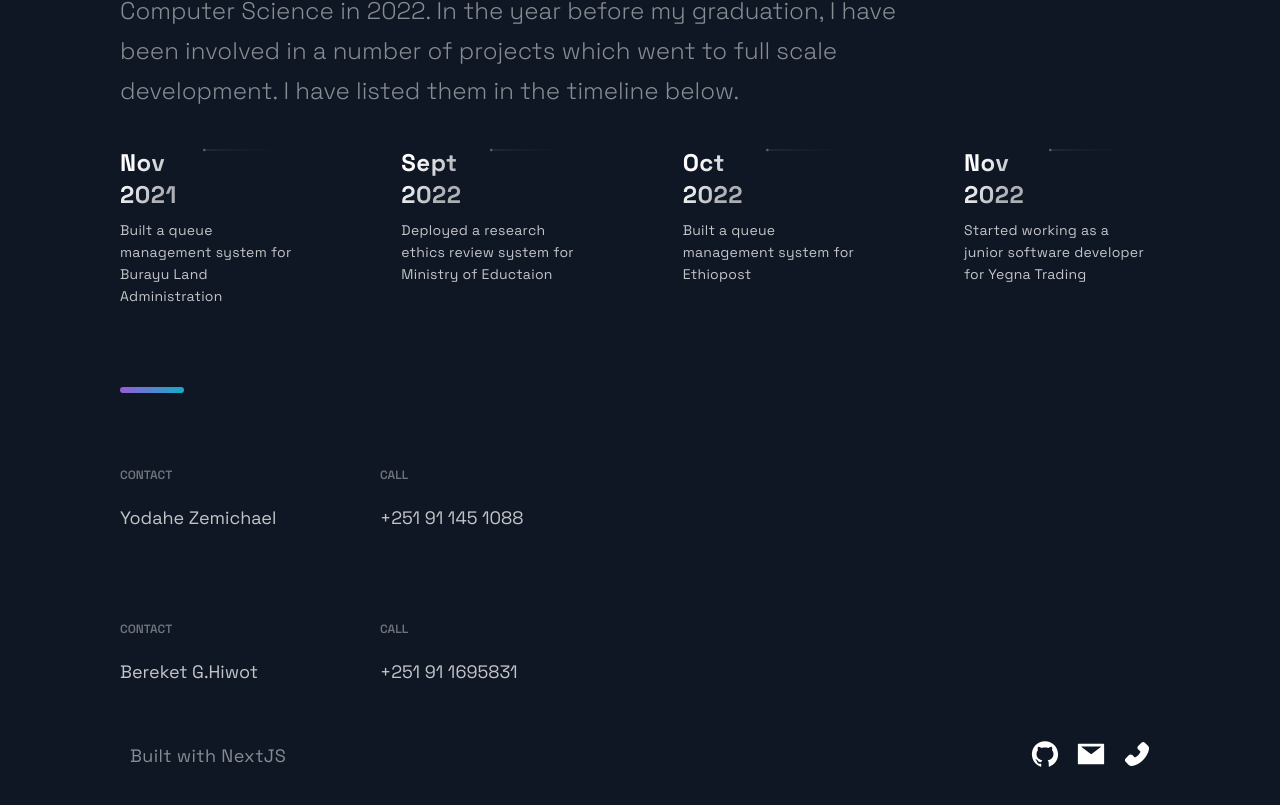
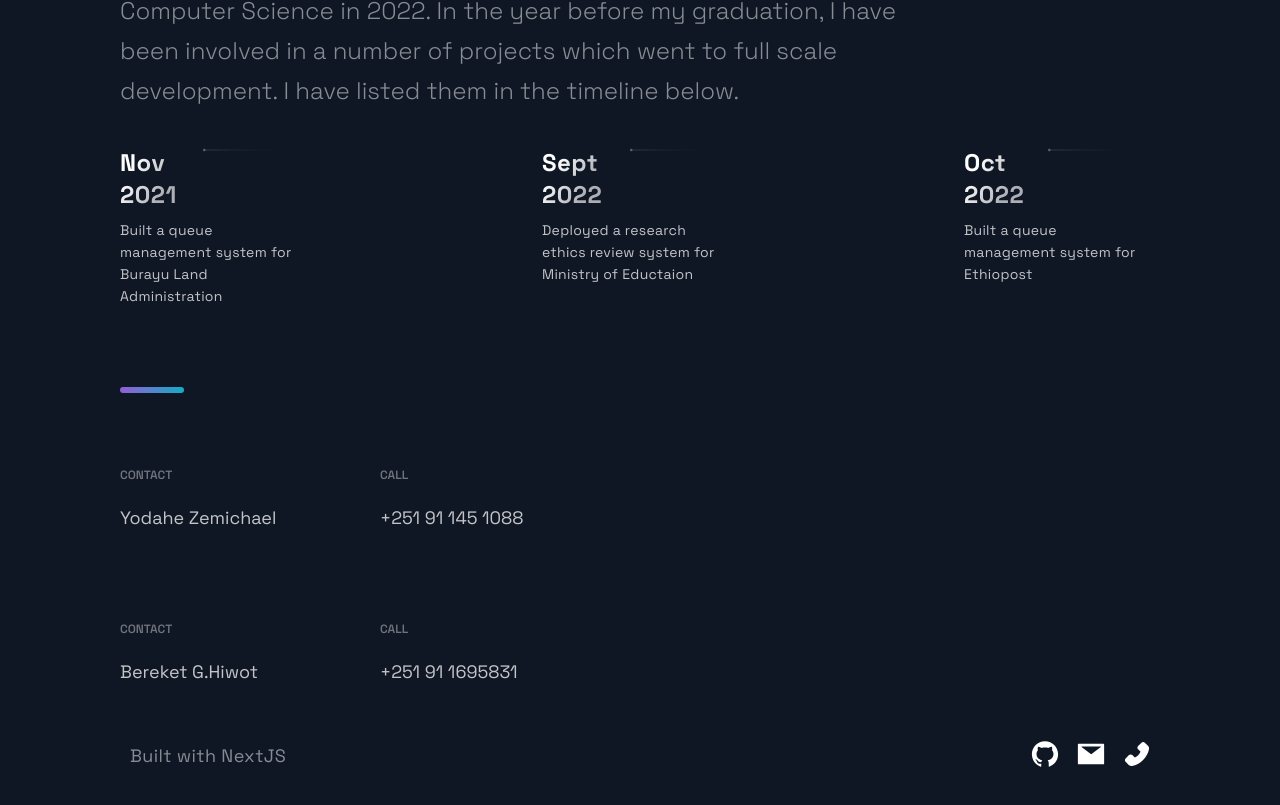
Before and after one commit to NahomAraya/personal-portfolio, a Next.js app: page / in a window 1280 px wide. Shown: the part 2790-3595 px from the top of the page. Built offline with nearby package versions, Linux system fonts and the light colour scheme.

Commit message:
timeline update

```diff
--- a/src/constants/constants.js
+++ b/src/constants/constants.js
@@ -41,6 +41,4 @@ export const TimeLineData = [
   { year: 'Nov 2021', text: 'Built a queue management system for Burayu Land Administration', },
   { year: 'Sept 2022', text: 'Deployed a research ethics review system for Ministry of Eductaion', },
   { year: 'Oct 2022', text: 'Built a queue management system for Ethiopost', },
-
-  { year: 'Nov 2022', text: 'Started working as a junior software developer for Yegna Trading', },
 ];
```
